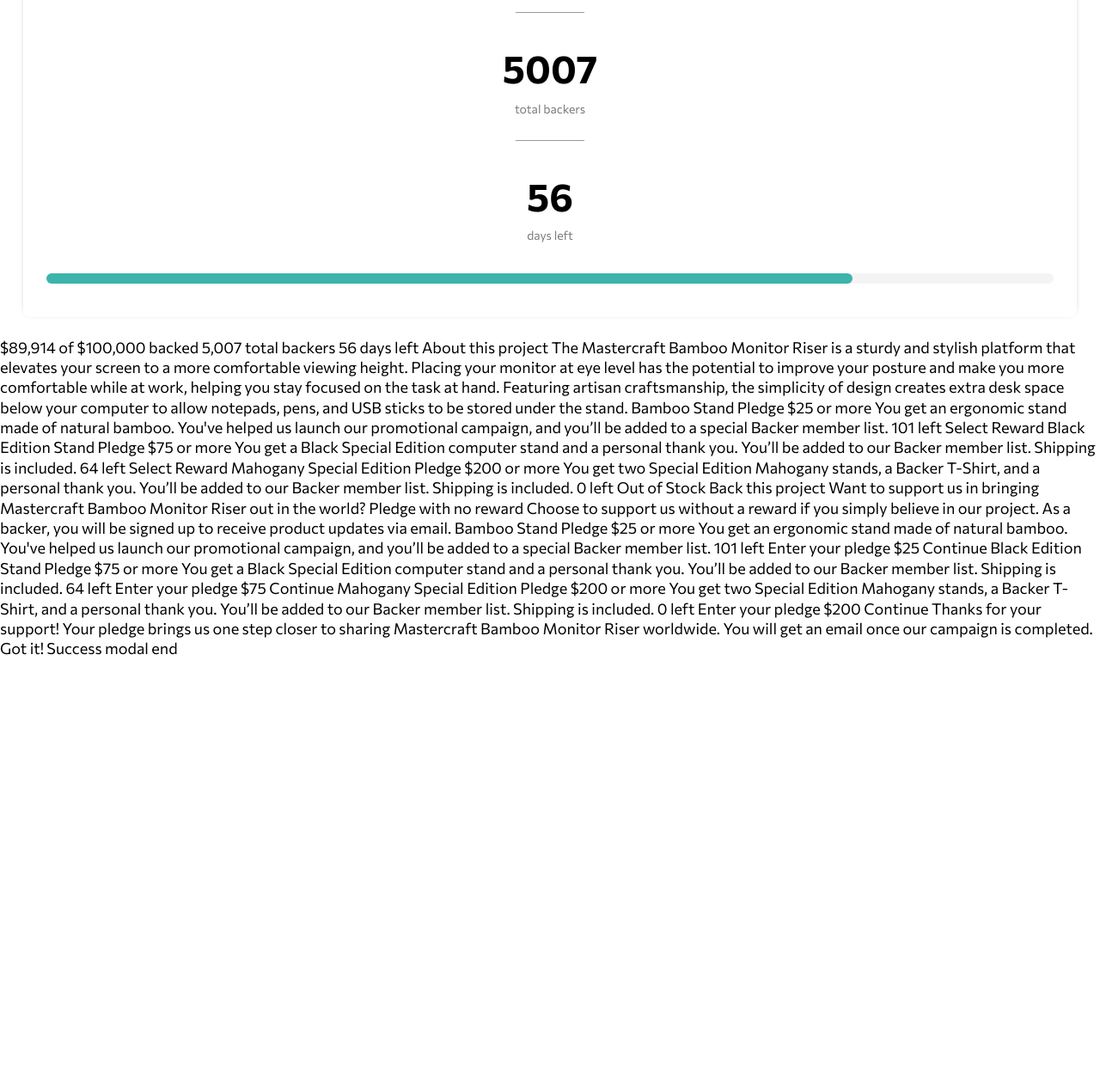
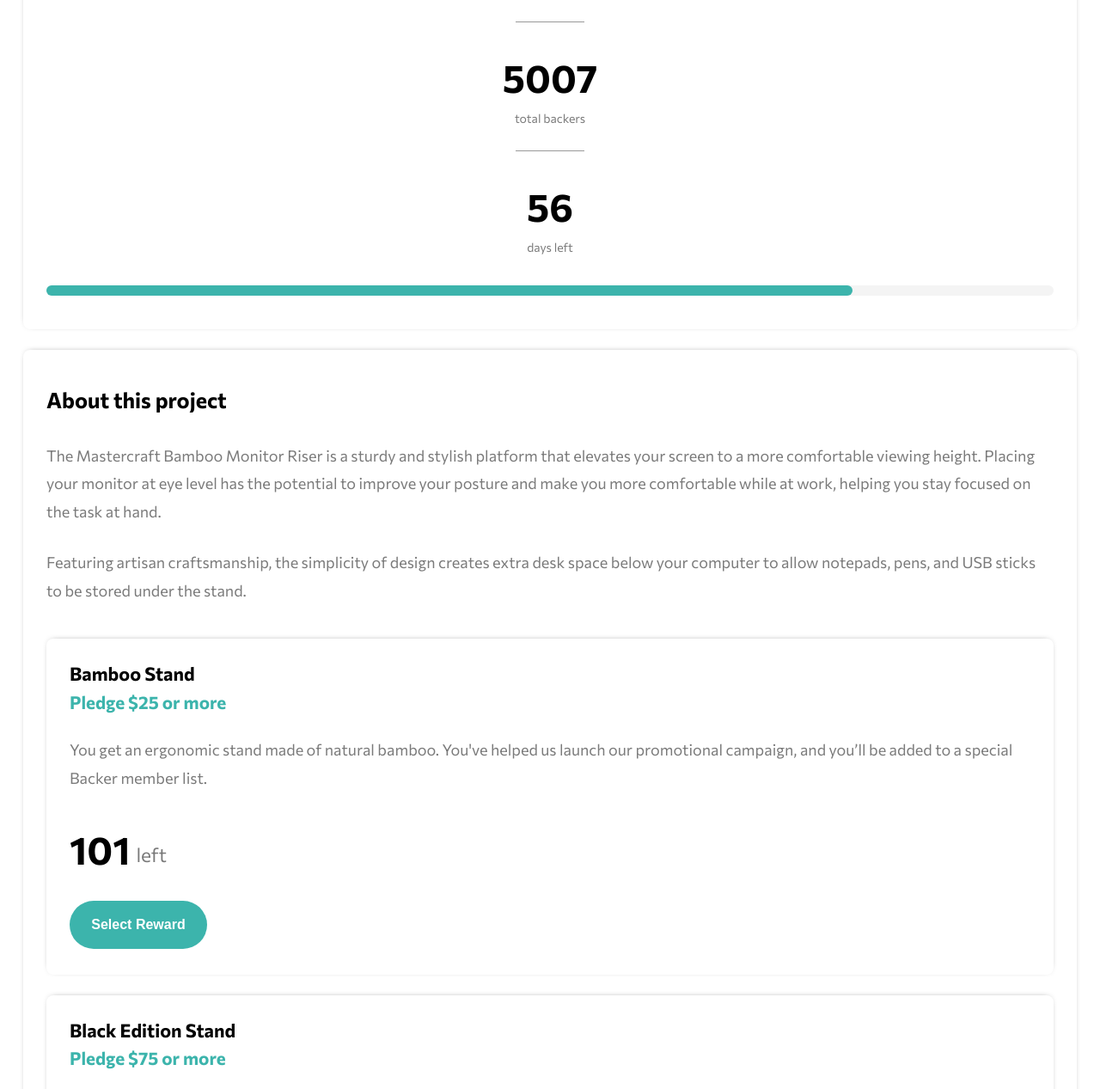
Before and after one commit to CTZDev/landing-page-crowdFund, a plain HTML site: page index.html in a window 1280 px wide. Shown: the part 724-1991 px from the top of the page at 86% size. Before the commit the page ends 1491 px from the top, so only its background shows below. Drawn offline with Linux system fonts and the light colour scheme.

Commit message:
Mobile Done!

```diff
--- a/index.html
+++ b/index.html
@@ -37,9 +37,9 @@
       </section>
       <section class="featured">
         <div class="u-wrapper">
-          <article class="featured-content u-wrapper">
+          <div class="featured-content u-wrapper">
             <img src="./images/logo-mastercraft.svg" alt="Logo Mastercraft" />
-            <h1 class="u-title">Mastercraft Bamboo Monitor Riser</h1>
+            <h1>Mastercraft Bamboo Monitor Riser</h1>
             <p class="u-copy">A beautiful & handcrafted monitor stand to reduce neck and eye strain.</p>
             <div class="featured-buttons flex flex-jc-sb flex-ai-c">
               <button type="button" class="btn btn-primary">Back this project</button>
@@ -47,69 +47,90 @@
                 <img src="./images/icon-bookmark.svg" alt="Bookmark" />
               </a>
             </div>
-          </article>
+          </div>
         </div>
       </section>
       <section class="databack">
         <div class="u-wrapper">
-          <article class="databack-content u-wrapper">
+          <div class="databack-content u-wrapper">
             <div class="databack-content-backed">
-              <h3 class="u-numbers">&dollar;89,914</h3>
+              <span class="u-numbers">&dollar;89,914</span>
               <small class="u-copy">of &dollar;100,000 backed</small>
             </div>
             <div class="databack-content-backers">
-              <h3 class="u-numbers">5007</h3>
+              <span class="u-numbers">5007</span>
               <small class="u-copy">total backers</small>
             </div>
             <div class="databack-content-daysleft">
-              <h3 class="u-numbers">56</h3>
+              <span class="u-numbers">56</span>
               <small class="u-copy">days left</small>
               <div class="bar-days"></div>
             </div>
-          </article>
+          </div>
+        </div>
+      </section>
+      <section class="about">
+        <div class="u-wrapper">
+          <div class="about-content u-wrapper">
+            <h3>About this project</h3>
+            <div class="about-content-paragraph">
+              <p class="u-copy">
+                The Mastercraft Bamboo Monitor Riser is a sturdy and stylish platform that elevates your screen to a more comfortable viewing height.
+                Placing your monitor at eye level has the potential to improve your posture and make you more comfortable while at work, helping you
+                stay focused on the task at hand.
+              </p>
+              <p class="u-copy">
+                Featuring artisan craftsmanship, the simplicity of design creates extra desk space below your computer to allow notepads, pens, and
+                USB sticks to be stored under the stand.
+              </p>
+            </div>
+            <div class="about-content-stand">
+              <article class="about-content-basic u-wrapper">
+                <div class="about-content-stand-title">
+                  <h4>Bamboo Stand</h4>
+                  <h5>Pledge &dollar;25 or more</h5>
+                </div>
+                <p class="u-copy">
+                  You get an ergonomic stand made of natural bamboo. You've helped us launch our promotional campaign, and you’ll be added to a
+                  special Backer member list.
+                </p>
+                <div class="about-content-stand-details flex flex-fd-c">
+                  <p class="u-numbers">101<span>left</span></p>
+                  <button type="button" class="btn btn-primary">Select Reward</button>
+                </div>
+              </article>
+              <article class="about-content-black u-wrapper">
+                <div class="about-content-stand-title">
+                  <h4>Black Edition Stand</h4>
+                  <h5>Pledge &dollar;75 or more</h5>
+                </div>
+                <p class="u-copy">
+                  You get a Black Special Edition computer stand and a personal thank you. You’ll be added to our Backer member list. Shipping is
+                  included.
+                </p>
+                <div class="about-content-stand-details flex flex-fd-c">
+                  <p class="u-numbers">64<span>left</span></p>
+                  <button type="button" class="btn btn-primary">Select Reward</button>
+                </div>
+              </article>
+              <article class="about-content-especial u-wrapper">
+                <div class="about-content-stand-title">
+                  <h4>Mahogany Special Edition</h4>
+                  <h5>Pledge &dollar;200 or more</h5>
+                </div>
+                <p class="u-copy">
+                  You get two Special Edition Mahogany stands, a Backer T-Shirt, and a personal thank you. You’ll be added to our Backer member list.
+                  Shipping is included.
+                </p>
+                <div class="about-content-stand-details flex flex-fd-c">
+                  <p class="u-numbers">0<span>left</span></p>
+                  <button type="button" class="btn btn-primary">Out of Stock</button>
+                </div>
+              </article>
+            </div>
+          </div>
         </div>
       </section>
     </main>
-    $89,914 of $100,000 backed 5,007 total backers 56 days left About this project The Mastercraft Bamboo Monitor Riser is a sturdy and stylish
-    platform that elevates your screen to a more comfortable viewing height. Placing your monitor at eye level has the potential to improve your
-    posture and make you more comfortable while at work, helping you stay focused on the task at hand. Featuring artisan craftsmanship, the simplicity
-    of design creates extra desk space below your computer to allow notepads, pens, and USB sticks to be stored under the stand. Bamboo Stand Pledge
-    $25 or more You get an ergonomic stand made of natural bamboo. You've helped us launch our promotional campaign, and you’ll be added to a special
-    Backer member list. 101 left Select Reward Black Edition Stand Pledge $75 or more You get a Black Special Edition computer stand and a personal
-    thank you. You’ll be added to our Backer member list. Shipping is included. 64 left Select Reward Mahogany Special Edition Pledge $200 or more You
-    get two Special Edition Mahogany stands, a Backer T-Shirt, and a personal thank you. You’ll be added to our Backer member list. Shipping is
-    included. 0 left Out of Stock
-
-    <!-- Selection modal start -->
-
-    Back this project Want to support us in bringing Mastercraft Bamboo Monitor Riser out in the world? Pledge with no reward Choose to support us
-    without a reward if you simply believe in our project. As a backer, you will be signed up to receive product updates via email. Bamboo Stand
-    Pledge $25 or more You get an ergonomic stand made of natural bamboo. You've helped us launch our promotional campaign, and you’ll be added to a
-    special Backer member list. 101 left
-
-    <!-- Selected pledge start -->
-    Enter your pledge $25 Continue
-    <!-- Selected pledge end -->
-
-    Black Edition Stand Pledge $75 or more You get a Black Special Edition computer stand and a personal thank you. You’ll be added to our Backer
-    member list. Shipping is included. 64 left
-
-    <!-- Selected pledge start -->
-    Enter your pledge $75 Continue
-    <!-- Selected pledge end -->
-
-    Mahogany Special Edition Pledge $200 or more You get two Special Edition Mahogany stands, a Backer T-Shirt, and a personal thank you. You’ll be
-    added to our Backer member list. Shipping is included. 0 left
-
-    <!-- Selected pledge  start -->
-    Enter your pledge $200 Continue
-    <!-- Selected pledge end -->
-
-    <!-- Selection modal end -->
-
-    <!-- Success modal start -->
-
-    Thanks for your support! Your pledge brings us one step closer to sharing Mastercraft Bamboo Monitor Riser worldwide. You will get an email once
-    our campaign is completed. Got it! Success modal end
   </body>
 </html>
--- /dev/null
+++ b/scss/_about.scss
@@ -0,0 +1,82 @@
+.about {
+  &-content {
+    padding-top: 2.625rem;
+    padding-bottom: 2.4375rem;
+    @include box;
+
+    h3 {
+      font-size: 1.4em;
+      margin-bottom: 2rem;
+    }
+
+    &-paragraph {
+      padding: 0 0.3125rem 0 0;
+
+      p:first-child {
+        margin-bottom: 1.5em;
+      }
+
+      p:last-child {
+        margin-bottom: 2.5rem;
+      }
+    }
+
+    &-stand {
+      &-title {
+        padding: 1.625rem 0;
+
+        h4 {
+          font-size: 1.2em;
+          margin-bottom: 0.3em;
+        }
+
+        h5 {
+          font-size: 1.15em;
+          color: var(--clr-cyan);
+        }
+      }
+
+      &-details {
+        align-items: flex-start;
+        padding-bottom: 1.875rem;
+
+        p {
+          margin-bottom: 1.875rem;
+        }
+
+        p > span {
+          font-size: 0.5em;
+          color: var(--clr-gray);
+          font-weight: normal;
+          margin-left: 0.3em;
+          vertical-align: middle;
+        }
+
+        .btn {
+          width: 10rem;
+        }
+      }
+    }
+
+    &-basic,
+    &-black,
+    &-especial {
+      @include box;
+
+      > p {
+        padding: 0 0.75rem 0 0;
+        margin-bottom: 2.375rem;
+      }
+    }
+
+    &-especial {
+      margin-bottom: 0;
+      opacity: 0.4;
+
+      .btn {
+        background-color: var(--clr-gray);
+        cursor: none;
+      }
+    }
+  }
+}
--- a/scss/_databack.scss
+++ b/scss/_databack.scss
@@ -4,7 +4,8 @@
   &-content {
     @include box;
 
-    h3 {
+    span {
+      display: block;
       margin-bottom: 0.375rem;
     }
 
--- a/scss/_featured.scss
+++ b/scss/_featured.scss
@@ -6,6 +6,11 @@
     position: relative;
     z-index: 1;
     @include box;
+
+    h1 {
+      font-size: 1.6em;
+      line-height: 1.2;
+    }
 
     > img {
       margin-top: -1.75rem;
--- a/scss/_globals.scss
+++ b/scss/_globals.scss
@@ -63,6 +63,10 @@
   &-ai-c {
     align-items: center;
   }
+
+  &-fd-c {
+    flex-direction: column;
+  }
 }
 
 //Visibility
@@ -87,19 +91,15 @@
   padding: 0 1.5em;
 }
 
-.u-title {
-  font-size: 1.4em;
-  line-height: 1.1;
-}
-
 .u-copy {
-  line-height: 1.6;
+  line-height: 1.8;
   color: var(--clr-gray);
 }
 
 //Buttons
 .btn {
-  padding: 1.1875rem 2.625rem;
+  padding: 1.1875rem 0;
+  width: 14rem;
   display: inline-block;
   border-radius: 100vw;
   border: none;
@@ -116,4 +116,5 @@
 //Size of numbers
 .u-numbers {
   font-size: 2.5em;
+  font-weight: bold;
 }
--- a/scss/style.scss
+++ b/scss/style.scss
@@ -5,3 +5,4 @@
 @import "hero";
 @import "featured";
 @import "databack";
+@import "about";
```
Also changed, not shown: css/style.css, 2 other files.
